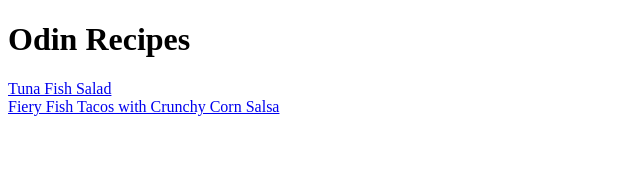
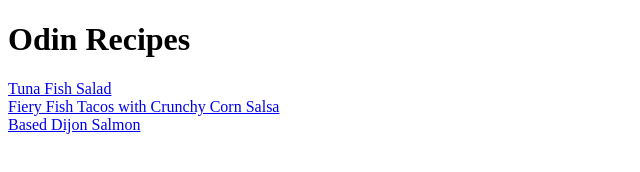
Before and after one commit to hamzazouhar/odin-recipes, a plain HTML site: page index.html in a window 1280 px wide. Shown: the whole page, without its empty margins (0-640 px from the left). Drawn offline with Linux system fonts and the light colour scheme.

Commit message:
../index.html

```diff
--- a/index.html
+++ b/index.html
@@ -6,6 +6,7 @@
     <body>
         <h1>Odin Recipes</h1>
         <a href="../odin-recipes/recipes/tuna-fish-salad.html">Tuna Fish Salad</a><br>
-        <a href="../odin-recipes/recipes/Fiery-Fish-Tacos-with-Crunchy-Corn-Salsa.html">Fiery Fish Tacos with Crunchy Corn Salsa</a>
+        <a href="../odin-recipes/recipes/Fiery-Fish-Tacos-with-Crunchy-Corn-Salsa.html">Fiery Fish Tacos with Crunchy Corn Salsa</a><br>
+        <a href="../odin-recipes/recipes/baked-dijon-salmon.html">Based Dijon Salmon</a>
     </body>
 </html>
```
